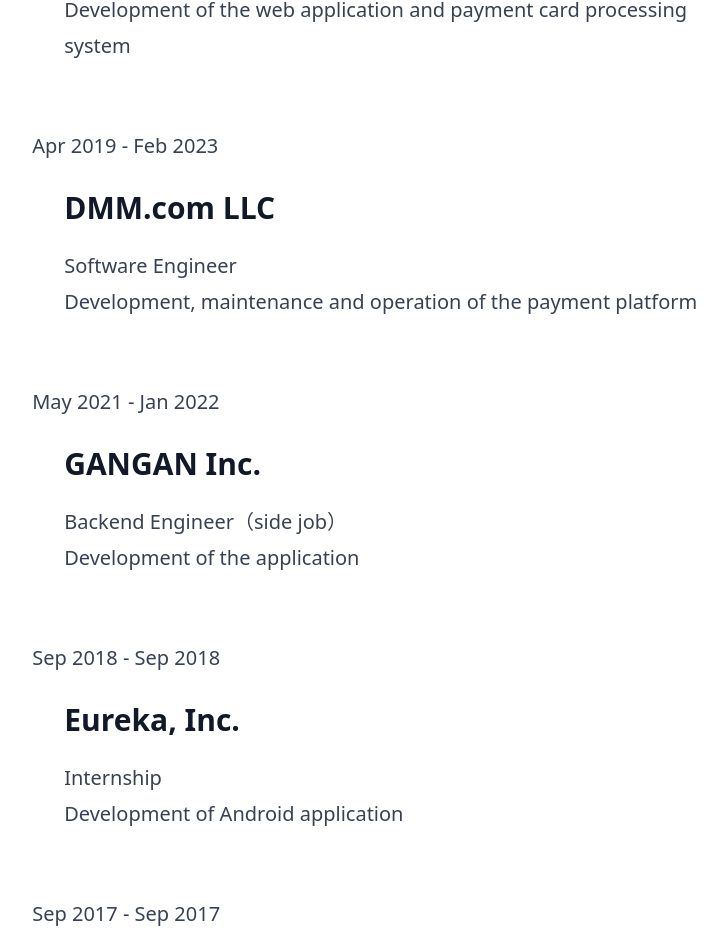
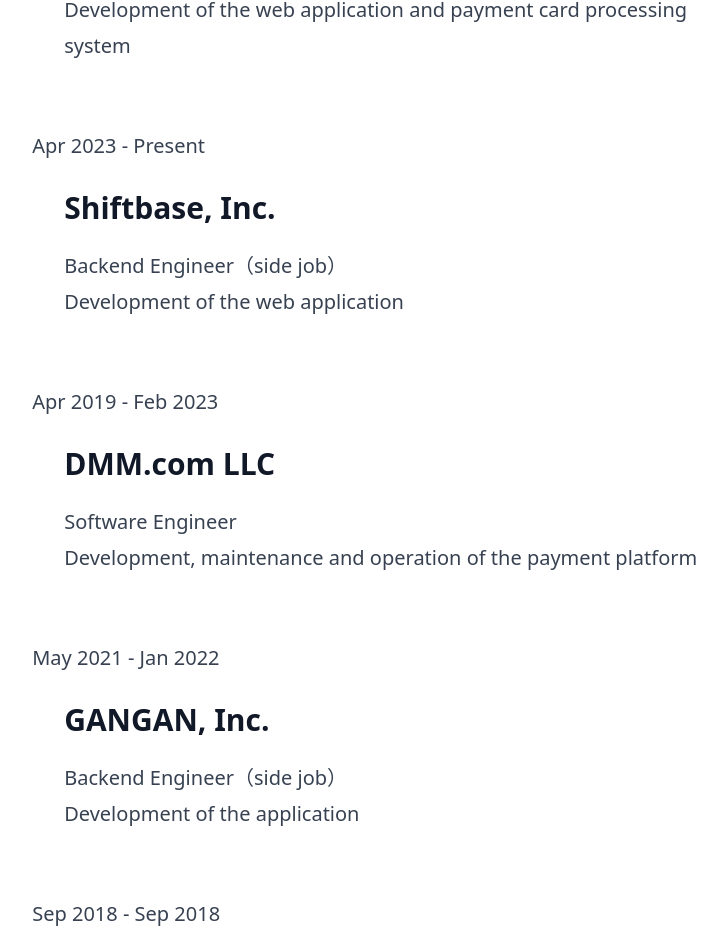
Before and after one commit to Ryu236/portfolio, a Next.js app: page / in a window 1280 px wide. Shown: the part 699-1636 px from the top of the page, without its empty margins (252-979 px from the left). Built offline with nearby package versions, Linux system fonts and the light colour scheme; no server answers.

Commit message:
feat(resume): Add side job of Shiftbase, Inc. (#221)

```diff
--- a/components/resume.tsx
+++ b/components/resume.tsx
@@ -13,7 +13,16 @@ export const Resume: React.VFC = () => {
           <div className="ml-8">
             <h3>UPSIDER, Inc.</h3>
             Backend Engineer <br />
-            Development of the web application and payment card processing system
+            Development of the web application and payment card processing
+            system
+          </div>
+        </div>
+        <div>
+          <p>Apr 2023 - Present</p>
+          <div className="ml-8">
+            <h3>Shiftbase, Inc.</h3>
+            Backend Engineer（side job） <br />
+            Development of the web application
           </div>
         </div>
         <div>
@@ -27,7 +36,7 @@ export const Resume: React.VFC = () => {
         <div>
           <p>May 2021 - Jan 2022</p>
           <div className="ml-8">
-            <h3>GANGAN Inc.</h3>
+            <h3>GANGAN, Inc.</h3>
             Backend Engineer（side job） <br />
             Development of the application
           </div>
```
Also changed, not shown: 1 other file (tests, documents, lock files or other folders).
